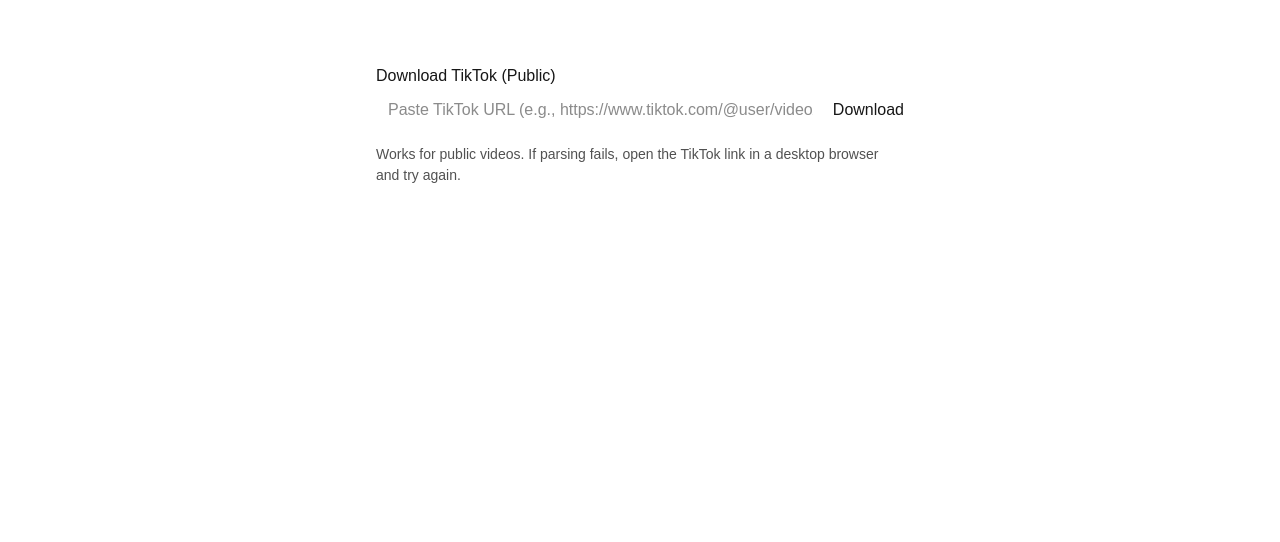
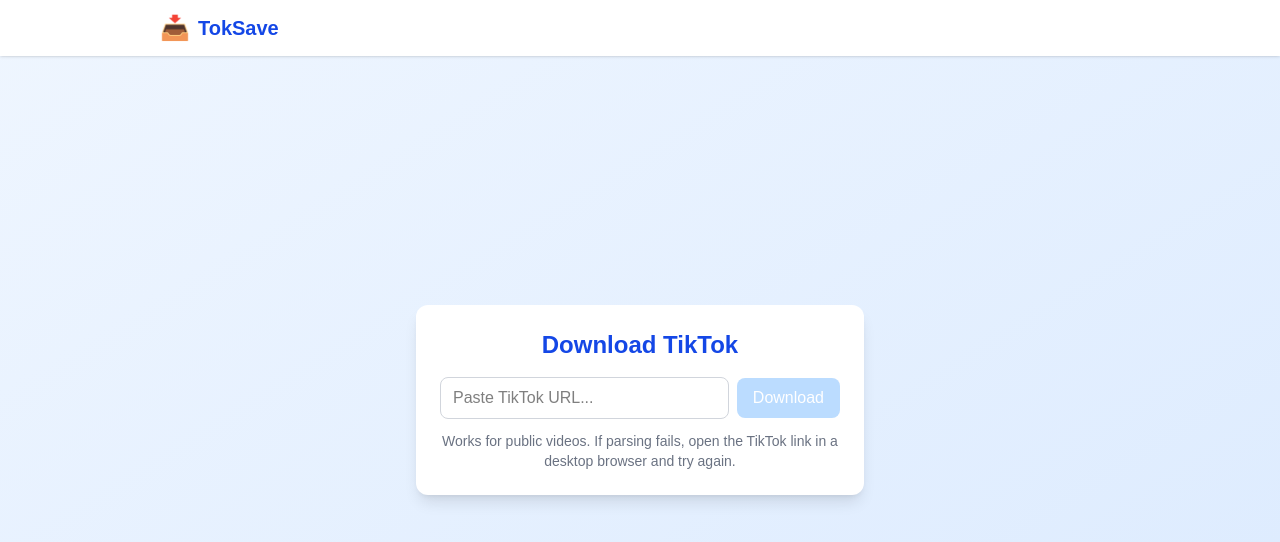
Before and after one commit to Linhle851999/download-link, a Next.js app: page / in a window 1280 px wide. Shown: the top 542 px of the page. Built offline with nearby package versions, Linux system fonts and the light colour scheme.

Commit message:
Update UI download page

```diff
--- a/src/app/page.tsx
+++ b/src/app/page.tsx
@@ -5,31 +5,72 @@
 const DownLoad = () => {
   const [url, setUrl] = useState('');
 
-  const handleSubmit = (e: React.FormEvent) => {
-    e.preventDefault();
+  const handleDownload = () => {
     if (!url) return alert('Url invalid');
 
     window.location.href = `/api/download-video?url=${encodeURIComponent(url)}`;
   };
 
+  const onButtonClick = (e: React.FormEvent) => {
+    e.preventDefault();
+
+    handleDownload();
+  };
+
   return (
-    <main style={{ maxWidth: 560, margin: '48px auto', padding: 16 }}>
-      <h1>Download TikTok (Public)</h1>
-      <form onSubmit={handleSubmit} style={{ display: 'flex', gap: 8 }}>
+    <main>
+      <header className="fixed top-0 left-0 w-full bg-white shadow-sm sm:px-40 py-3 flex items-center justify-center sm:justify-start z-50">
+        <div className="flex items-center gap-2 text-blue-700 font-bold text-xl">
+          <span className="text-2xl">📥</span>
+          <span>TokSave</span>
+        </div>
+      </header>
+      <div className="min-h-screen flex items-center justify-center bg-gradient-to-br from-blue-50 to-blue-100 p-4">
+        <div className="w-full max-w-md bg-white rounded-xl shadow-lg p-6">
+          <h1 className="text-2xl font-bold text-center text-blue-700 mb-4">
+            Download TikTok
+          </h1>
+          <form
+            onSubmit={onButtonClick}
+            className="flex flex-col sm:flex-row gap-2 items-stretch sm:items-center"
+          >
+            <div className="relative flex-1">
               <input
                 type="url"
-          required
-          placeholder="Paste TikTok URL (e.g., https://www.tiktok.com/@user/video/123...)"
+                placeholder="Paste TikTok URL..."
                 value={url}
                 onChange={(e) => setUrl(e.target.value)}
-          style={{ flex: 1, padding: '10px 12px' }}
+                className="w-full px-3 py-2 pr-10 border border-gray-300 rounded-lg focus:outline-none focus:ring-2 focus:ring-blue-400 text-black"
               />
-        <button type="submit">Download</button>
+              {url && (
+                <button
+                  type="button"
+                  onClick={() => setUrl('')}
+                  className="absolute right-2 top-1/2 -translate-y-1/2 text-gray-400 hover:text-gray-600"
+                  aria-label="Clear input"
+                >
+                  ✕
+                </button>
+              )}
+            </div>
+            <button
+              type="submit"
+              disabled={!url}
+              className={`w-full sm:w-auto px-4 py-2 rounded-lg transition-colors duration-200 ${
+                !url
+                  ? 'bg-blue-300 text-white opacity-60 cursor-not-allowed'
+                  : 'bg-blue-600 text-white hover:bg-blue-700'
+              }`}
+            >
+              Download
+            </button>
           </form>
-      <p style={{ marginTop: 12, fontSize: 14, opacity: 0.75 }}>
+          <p className="mt-3 text-sm text-gray-500 text-center">
             Works for public videos. If parsing fails, open the TikTok link in a
             desktop browser and try again.
           </p>
+        </div>
+      </div>
     </main>
   );
 };
```
Lines whose indentation alone changed are shown as unchanged.
